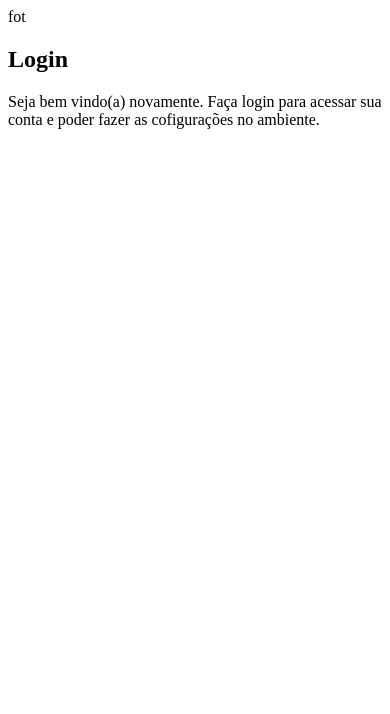
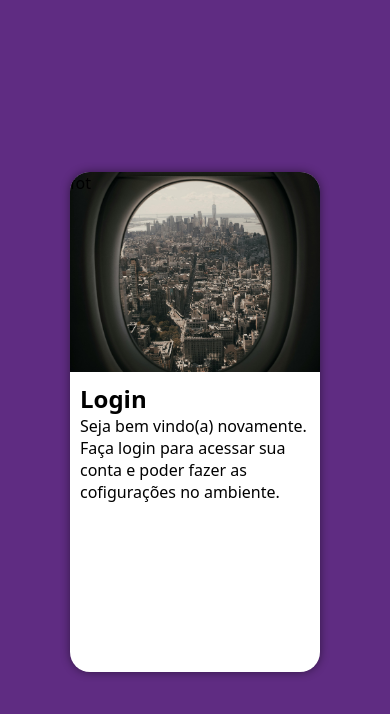
Before and after one commit to duprimer/tela-login, a plain HTML site: page index.html in a window 390 px wide. Drawn offline with Linux system fonts and the light colour scheme.

Commit message:
fist mobile concluido

```diff
--- a/estilo/style.css
+++ b/estilo/style.css
@@ -8,3 +8,52 @@ lila´s:#5f2c82
 
 
 */
+
+*{
+    font-family: system-ui, -apple-system, BlinkMacSystemFont, 'Segoe UI', Roboto, Oxygen, Ubuntu, Cantarell, 'Open Sans', 'Helvetica Neue', sans-serif;
+    padding: 0px;
+    margin: 0px;
+    box-sizing: border-box;
+
+}
+
+
+body, html{
+    background-color:#5f2c82 ;
+    height: 100vh;
+    width: 100vw;
+}
+
+main{
+    position: relative;
+    height: 100vh;
+    width: 100vw;
+}
+
+section#login{
+    position: absolute;
+    top: 50%;
+    left: 50%;
+    transform: translate(-50%, -50%);
+    overflow: hidden;
+
+    background-color: white;
+    width: 250px;
+    height: 500px;
+    border-radius: 20px;
+    box-shadow: 0px 0px 10px rgba(0, 0, 0, 0.473);
+
+}
+
+section#login > div#imagem{
+    display: block;
+    background: #5f2c82 url(../imagens/pexels-seanrvalentine-3260886.jpg) no-repeat;
+    background-size: cover;
+    background-position: center center;
+    height: 200px;
+}
+
+section#login > div#formulario{
+    padding: 10px;
+    display: block;
+}
```
